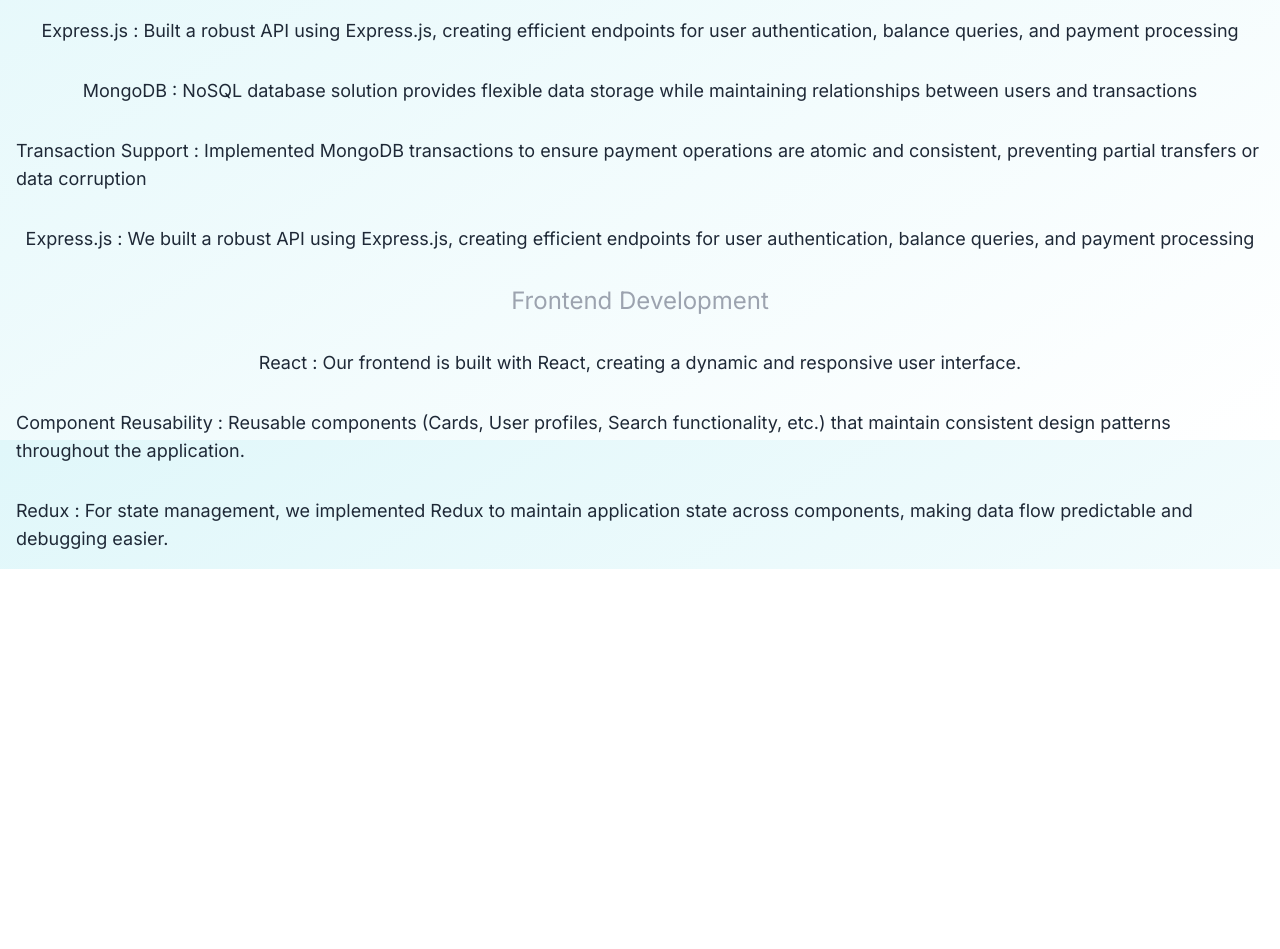
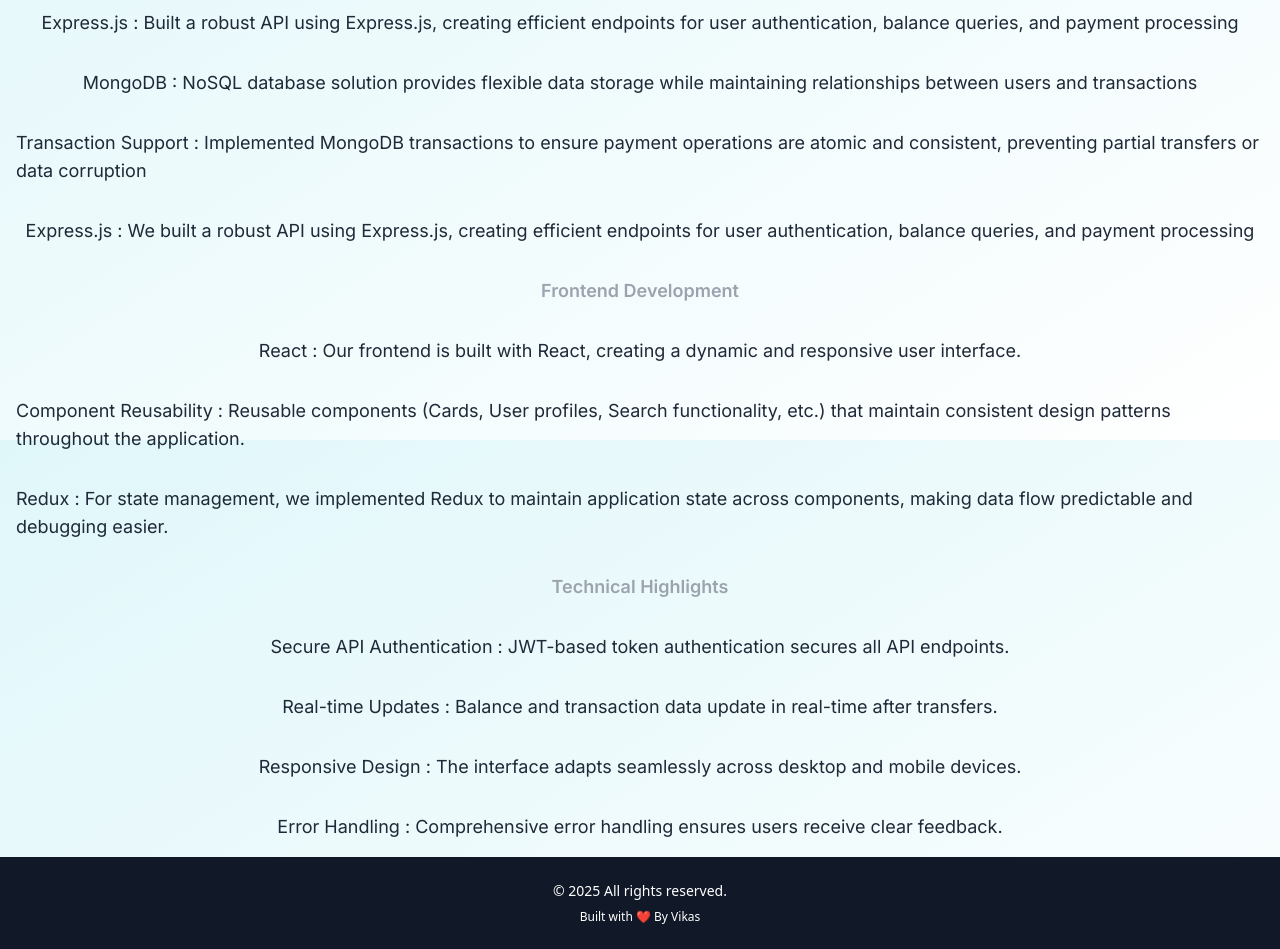
Before and after one commit to gitVikas898/paytm, a React (Vite) app in the folder frontend/: page /about in a window 1280 px wide. Shown: the part 1160-2109 px from the top of the page. Before the commit the page ends 1729 px from the top, so only its background shows below. Built offline with nearby package versions, Linux system fonts and the light colour scheme.

Commit message:
finished project

```diff
--- /dev/null
+++ b/frontend/src/components/Footer.jsx
@@ -0,0 +1,12 @@
+const Footer = () => {
+    return (
+      <footer className="bg-gray-900 text-white py-6 text-center">
+        <p className="text-sm">&copy; {new Date().getFullYear()} All rights reserved.</p>
+        <p className="text-xs mt-2">
+          Built with <span className="text-red-500">❤</span> By Vikas
+        </p>
+      </footer>
+    );
+  };
+
+  export default Footer;
--- a/frontend/src/components/Heading.jsx
+++ b/frontend/src/components/Heading.jsx
@@ -2,7 +2,7 @@
 
 const Heading = ({label}) => {
   return (
-    <h1 className={`font-firesans text-4xl font-semibold m-10`}>{label}</h1>
+    <h1 className={`font-firesans text-4xl font-semibold`}>{label}</h1>
   )
 }
 
--- a/frontend/src/components/Search.jsx
+++ b/frontend/src/components/Search.jsx
@@ -5,7 +5,7 @@
   return (
     <div className='flex container mx-auto mt-4 p-4 max-w-[800px]'>
         <input placeholder='Find Users' className='rounded-md w-full px-4 py-4 rounde-md font-inter outline-none' value={searchQuery} onChange={(e)=>setSearchQuery(e.target.value)}></input>
-        <button className=" w-28 py-2 text-white text-lg font-semibold  bg-gradient-to-r from-blue-500 to-cyan-200 hover:opacity-90 active:scale-95 transition duration-300">Search</button>
+
     </div>
   )
 }
--- a/frontend/src/components/Subheading.jsx
+++ b/frontend/src/components/Subheading.jsx
@@ -2,7 +2,7 @@
 
 const Subheading = ({text}) => {
   return (
-    <p className='font-inter text-gray-400 text-2xl'>
+    <p className='font-inter text-gray-400 text-lg font-semibold'>
         {text}
     </p>
   )
--- /dev/null
+++ b/frontend/src/constants/technical.json
@@ -0,0 +1,18 @@
+[
+    {
+      "title": "Secure API Authentication",
+      "description": "JWT-based token authentication secures all API endpoints."
+    },
+    {
+      "title": "Real-time Updates",
+      "description": "Balance and transaction data update in real-time after transfers."
+    },
+    {
+      "title": "Responsive Design",
+      "description": "The interface adapts seamlessly across desktop and mobile devices."
+    },
+    {
+      "title": "Error Handling",
+      "description": "Comprehensive error handling ensures users receive clear feedback."
+    }
+  ]
--- a/frontend/src/layout/Layout.jsx
+++ b/frontend/src/layout/Layout.jsx
@@ -1,6 +1,7 @@
 import React from 'react'
 import Navbax from "../components/Navbax"
 import { Outlet } from 'react-router-dom'
+import Footer from '../components/Footer'
 const Layout = () => {
   return (
     <div>
@@ -8,6 +9,7 @@
         <div>
           <Outlet/>
         </div>
+        <Footer/>
     </div>
   )
 }
--- a/frontend/src/pages/About.jsx
+++ b/frontend/src/pages/About.jsx
@@ -1,57 +1,78 @@
-import React from 'react'
-import GradientHeading from '../components/GradientHeading'
-import Subheading from '../components/Subheading'
-import GradientSub from '../components/GradientSub'
-import Card from '../components/Card'
-import features from "../constants/features.json"
-import backend from "../constants/backend.json"
-import frontend from "../constants/frontend.json"
+import React from "react";
+import GradientHeading from "../components/GradientHeading";
+import Subheading from "../components/Subheading";
+import GradientSub from "../components/GradientSub";
+import Card from "../components/Card";
+import features from "../constants/features.json";
+import backend from "../constants/backend.json";
+import frontend from "../constants/frontend.json";
+import technical from "../constants/technical.json"
 const About = () => {
   return (
-    <section className='grid min-h-screen place-items-center'>
-        <div className='p-4 flex flex-col items-center gap-8 justify-center'>
-            <GradientHeading label={"About Our Project"}/>
-            <Subheading text={"Overview"}/>
-            <p className="font-inter  text-base md:text-lg lg:text-xl leading-relaxed md:leading-loose text-gray-700">This project enables users to manage their accounts, view balances, and easily transfer funds to contacts.
-            <br></br> Our mission was to create a streamlined, user-friendly payment experience with a modern tech stack and robust </p>
-            <GradientHeading label={"What Our Platform Does"}/>
-            <p className="font-inter  text-base md:text-lg lg:text-xl leading-relaxed md:leading-loose text-gray-700">Our payment system provides a comprehensive solution for digital transactions with these key features:</p>
-            <div className='grid md:grid-cols-3'>
-                {features.map((feature)=>{
-                    return(
+    <section className="grid min-h-screen place-items-center">
+      <div className="p-4 flex flex-col items-center gap-8 justify-center">
+        <GradientHeading label={"About Our Project"} />
+        <Subheading text={"Overview"} />
+        <p className="font-inter  text-base md:text-lg lg:text-xl leading-relaxed md:leading-loose text-gray-700">
+          This project enables users to manage their accounts, view balances,
+          and easily transfer funds to contacts.
+          <br></br> Our mission was to create a streamlined, user-friendly
+          payment experience with a modern tech stack and robust{" "}
+        </p>
+        <GradientHeading label={"What Our Platform Does"} />
+        <p className="font-inter  text-base md:text-lg lg:text-xl leading-relaxed md:leading-loose text-gray-700">
+          Our payment system provides a comprehensive solution for digital
+          transactions with these key features:
+        </p>
+        <div className="grid md:grid-cols-3">
+          {features.map((feature) => {
+            return (
               <Card>
-                            <div className='flex flex-col items-center justify-center'>
-                                <h1 className='text-2xl font-merriweather'>{feature.title}</h1>
-                                <p className='font-inter text-lg'>{feature.description}</p>
+                <div className="flex flex-col items-center justify-center">
+                  <h1 className="text-2xl font-merriweather">
+                    {feature.title}
+                  </h1>
+                  <p className="font-inter text-lg">{feature.description}</p>
                 </div>
               </Card>
-                    )
+            );
           })}
         </div>
-            <GradientHeading label={"Tech Stack"}/>
-            <Subheading text={"Backend Development"}/>
-            {
-                backend.map((tech)=>{
-                    return(
-                        <ul key={tech.title}>
-                            <li className='font-inter text-lg  text-gray-800' >{tech.title} : {tech.description}</li>
-                        </ul>
-                    )
-                })
-            }
-             <Subheading text={"Frontend Development"}/>
-             {
-                frontend.map((tech)=>{
+        <GradientHeading label={"Tech Stack"} />
+        <Subheading text={"Backend Development"} />
+        {backend.map((tech) => {
           return (
             <ul key={tech.title}>
-                            <li className='font-inter text-lg text-gray-800'>{tech.title} : {tech.description}</li>
+              <li className="font-inter text-lg  text-gray-800">
+                {tech.title} : {tech.description}
+              </li>
             </ul>
-                    )
-                })
-             }
+          );
+        })}
+        <Subheading text={"Frontend Development"} />
+        {frontend.map((tech) => {
+          return (
+            <ul key={tech.title}>
+              <li className="font-inter text-lg text-gray-800">
+                {tech.title} : {tech.description}
+              </li>
+            </ul>
+          );
+        })}
+
+        <Subheading text={"Technical Highlights"} />
+        {technical.map((tech) => {
+          return (
+            <ul key={tech.title}>
+              <li className="font-inter text-lg text-gray-800">
+                {tech.title} : {tech.description}
+              </li>
+            </ul>
+          );
+        })}
       </div>
     </section>
-  )
-}
+  );
+};
 
-export default About
+export default About;
```
Lines whose indentation alone changed are shown as unchanged.
